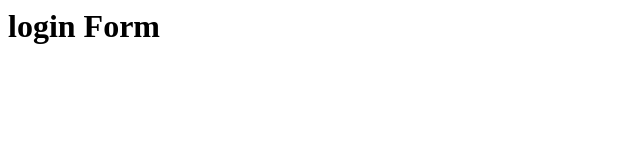
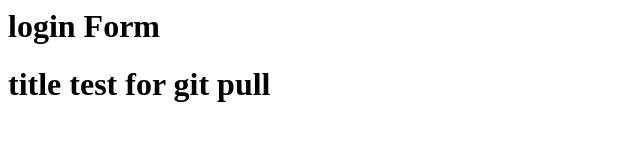
Before and after one commit to Mostafa-mb/sabzlearnRepository, a plain HTML site: page index.html in a window 1280 px wide. Shown: the whole page, without its empty margins (0-640 px from the left). Drawn offline with Linux system fonts and the light colour scheme.

Commit message:
Add h1 Title

```diff
--- a/index.html
+++ b/index.html
@@ -6,5 +6,6 @@
 </head>
 <body>
     <h1>login Form</h1>
+    <h1>title test for git pull</h1>
 </body>
 </html>
```
